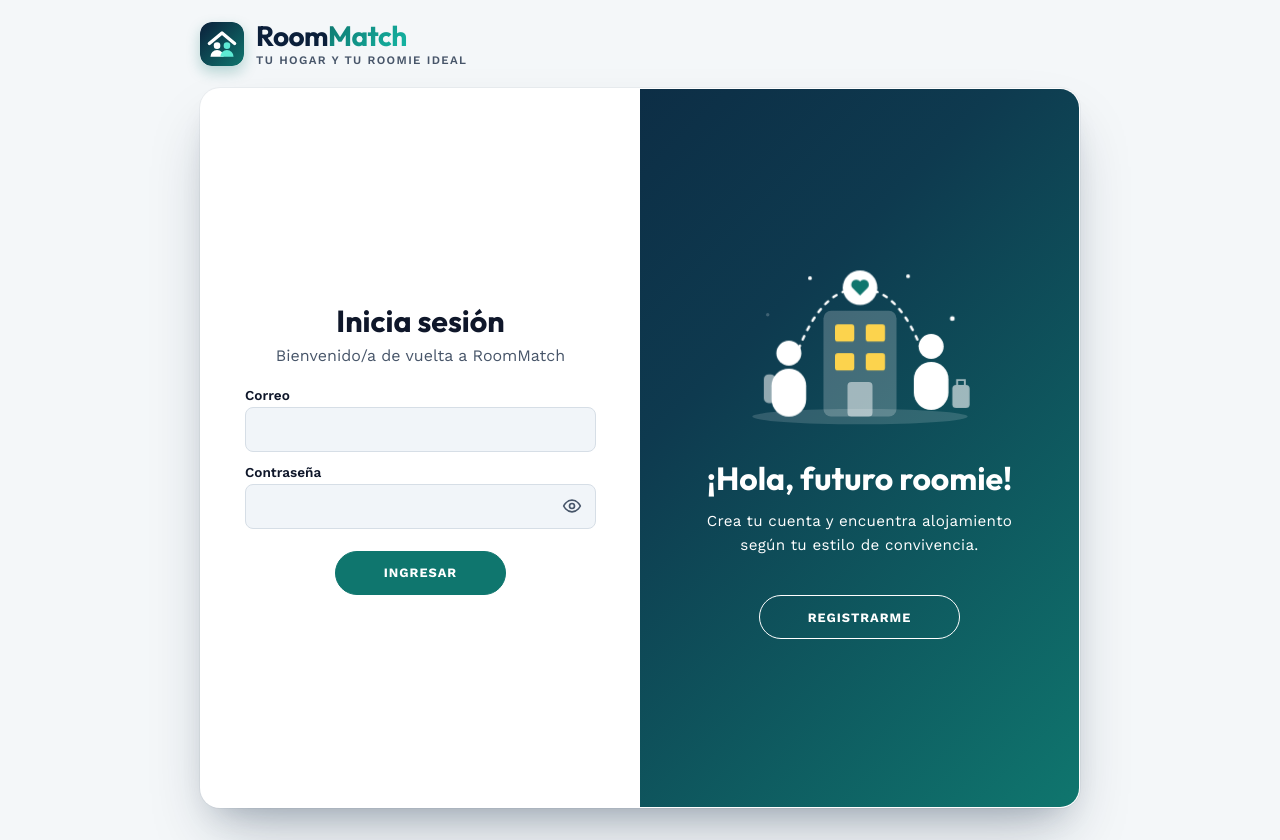
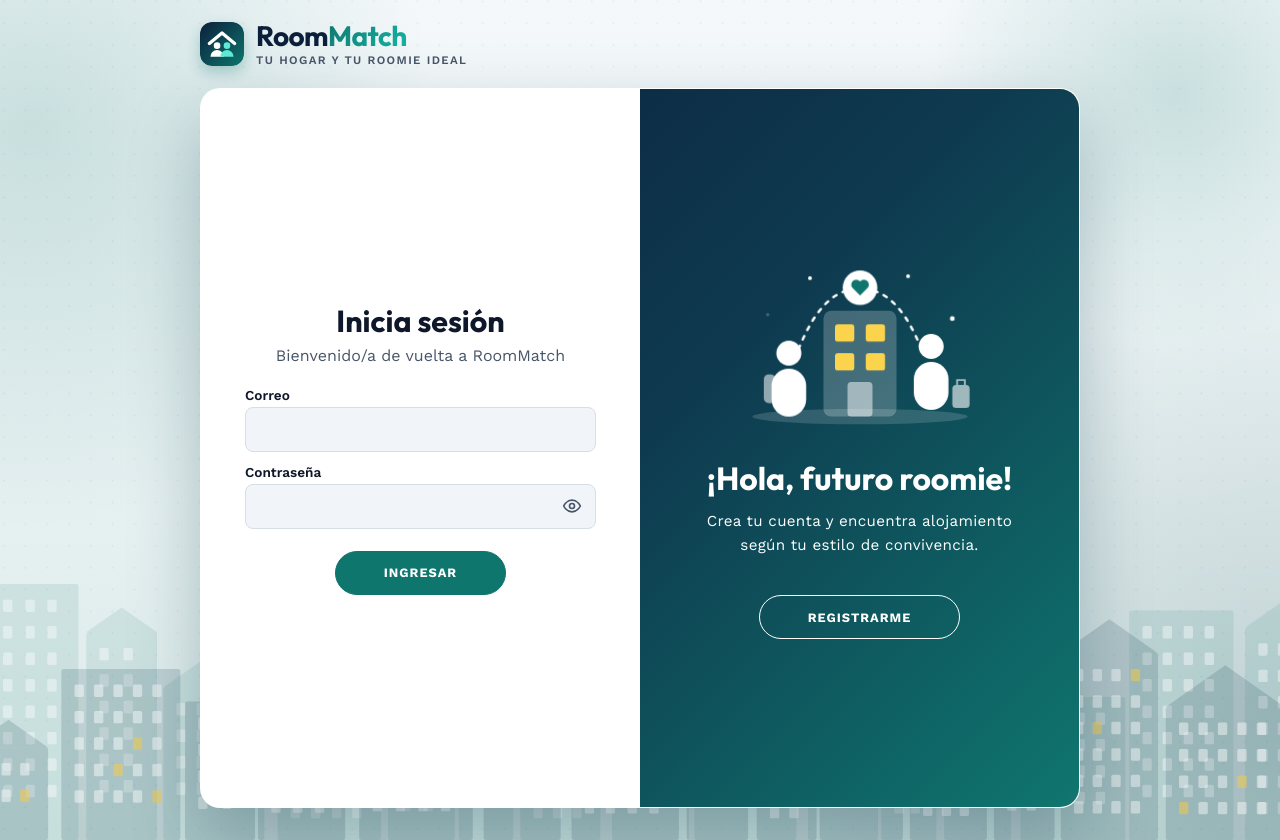
Before and after one commit to Moryab/Capstone, a React (Vite) app in the folder Fase 2/Evidencias Proyecto/Evidencias Sistema/desarrollo/frontend/: page /login in a window 1280 px wide. Built offline with nearby package versions, Linux system fonts and the light colour scheme.

Commit message:
fondo login

```diff
--- a/Fase 2/Evidencias Proyecto/Evidencias Sistema/desarrollo/frontend/src/index.css
+++ b/Fase 2/Evidencias Proyecto/Evidencias Sistema/desarrollo/frontend/src/index.css
@@ -25,6 +25,12 @@
 * { box-sizing: border-box; }
 
 body { margin: 0; min-height: 100vh; background: var(--fondo); }
+
+/* Fondo con la ciudad, solo en la pantalla de login/registro (Acceso.jsx agrega la clase) */
+body.fondo-acceso {
+  min-height: 100vh;
+  background: #f4f8fa url('./assets/roommatch-bg.svg') center bottom / cover no-repeat;
+}
 
 /* La tarjeta queda centrada en el espacio bajo la cabecera */
 #root { min-height: 100vh; display: flex; flex-direction: column; padding-bottom: 32px; }
@@ -94,10 +100,7 @@ h1, h2 { font-family: 'Outfit', system-ui, sans-serif; }
   background: var(--tarjeta);
   border: 1px solid rgb(255 255 255 / 0.7);
   border-radius: 20px;
-  box-shadow:
-    0 32px 64px -16px rgb(11 31 58 / 0.28),
-    0 16px 32px -16px rgb(11 31 58 / 0.22),
-    0 0 0 1px rgb(11 31 58 / 0.04);
+  box-shadow: 0 30px 70px rgba(15, 59, 74, 0.28);
 }
 
 .panel-form {
--- a/Fase 2/Evidencias Proyecto/Evidencias Sistema/desarrollo/frontend/src/paginas/Acceso.jsx
+++ b/Fase 2/Evidencias Proyecto/Evidencias Sistema/desarrollo/frontend/src/paginas/Acceso.jsx
@@ -1,3 +1,4 @@
+import { useEffect } from 'react'
 import { Navigate, useLocation, useNavigate } from 'react-router-dom'
 import FormLogin from '../componentes/FormLogin.jsx'
 import FormRegistro from '../componentes/FormRegistro.jsx'
@@ -10,6 +11,12 @@ export default function Acceso() {
   const { usuario } = useSesion()
   const { pathname, state } = useLocation()
   const navegar = useNavigate()
+
+  // El fondo con la ciudad va solo en esta pantalla: se activa al entrar y se quita al salir
+  useEffect(() => {
+    document.body.classList.add('fondo-acceso')
+    return () => document.body.classList.remove('fondo-acceso')
+  }, [])
 
   if (usuario) return <Navigate to="/" replace />
 
```
Also changed, not shown: Fase 2/Evidencias Proyecto/Evidencias Sistema/desarrollo/frontend/src/assets/roommatch-bg.svg (added).
